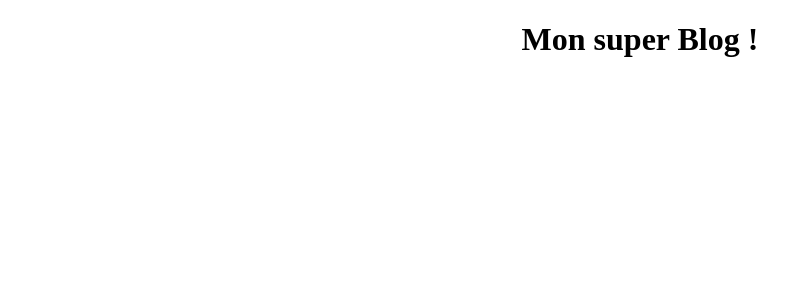
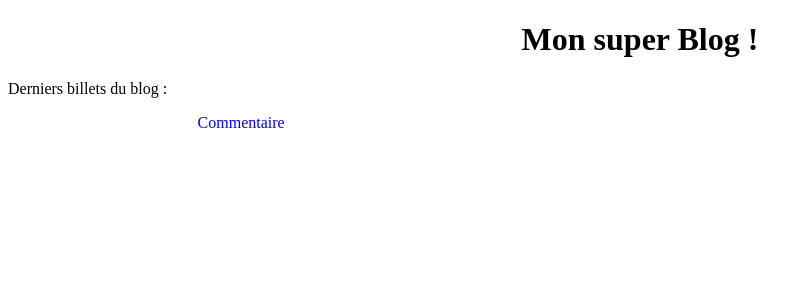
Before and after one commit to nicolasdugit/tp_OC-BLOG_PHP, a PHP site: page / in a window 1280 px wide. Shown: the top 300 px of the page, without its empty margins (0-811 px from the left). Run offline with PHP 8.4, Linux system fonts and the light colour scheme.

Commit message:
structure html index.php

```diff
--- a/index.php
+++ b/index.php
@@ -7,5 +7,13 @@
 </head>
 <body>
 	<h1>Mon super Blog !</h1>
+	<p>Derniers billets du blog : </p>
+	<div class="news">
+		<h3></h3>
+		<p>
+
+		</p>
+		<a href="commentaires.php">Commentaire</a>
+	</div>
 </body>
 </html>
```
